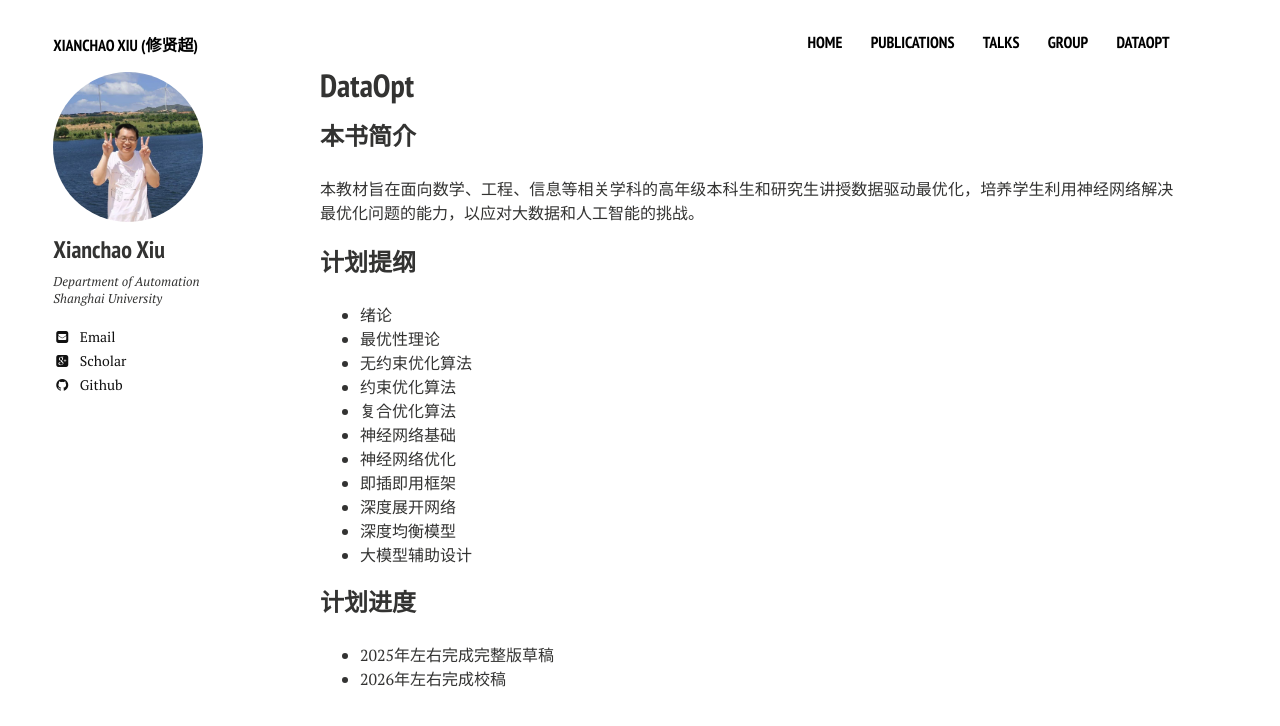
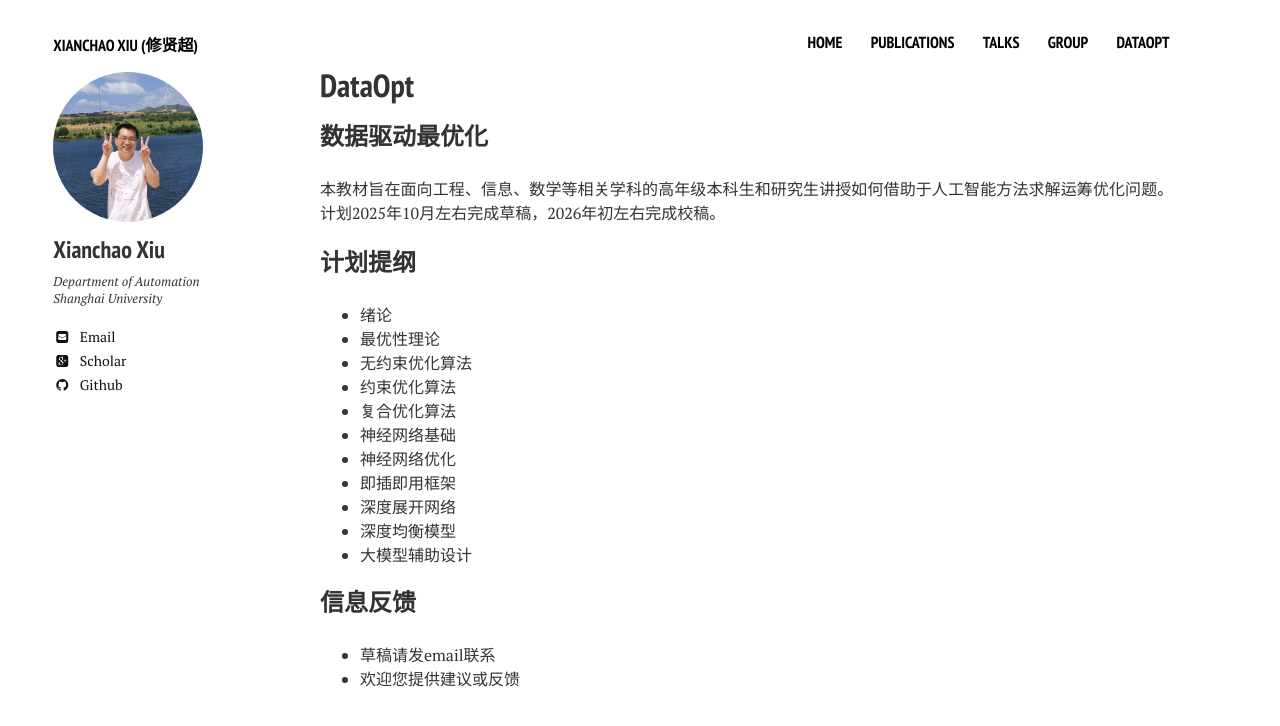
Before and after one commit to xianchaoxiu/xianchaoxiu.github.io, a Jekyll site: the page built from dataopt/index.md, in a window 1280 px wide. Shown: the top 726 px of the page. Built offline with Jekyll 4.4.1, drawn with Linux system fonts in a browser that asks for light colours; nearby versions of some CDN libraries.

Commit message:
Update index.md

```diff
--- a/dataopt/index.md
+++ b/dataopt/index.md
@@ -8,8 +8,8 @@ share: false
 ---
 
 
-### 本书简介
-本教材旨在面向数学、工程、信息等相关学科的高年级本科生和研究生讲授数据驱动最优化，培养学生利用神经网络解决最优化问题的能力，以应对大数据和人工智能的挑战。
+### 数据驱动最优化
+本教材旨在面向工程、信息、数学等相关学科的高年级本科生和研究生讲授如何借助于人工智能方法求解运筹优化问题。计划2025年10月左右完成草稿，2026年初左右完成校稿。
 
 
 ### 计划提纲
@@ -27,6 +27,6 @@ share: false
 
 
 
-### 计划进度
-* 2025年左右完成完整版草稿
-* 2026年左右完成校稿
+### 信息反馈
+* 草稿请发email联系
+* 欢迎您提供建议或反馈
```
